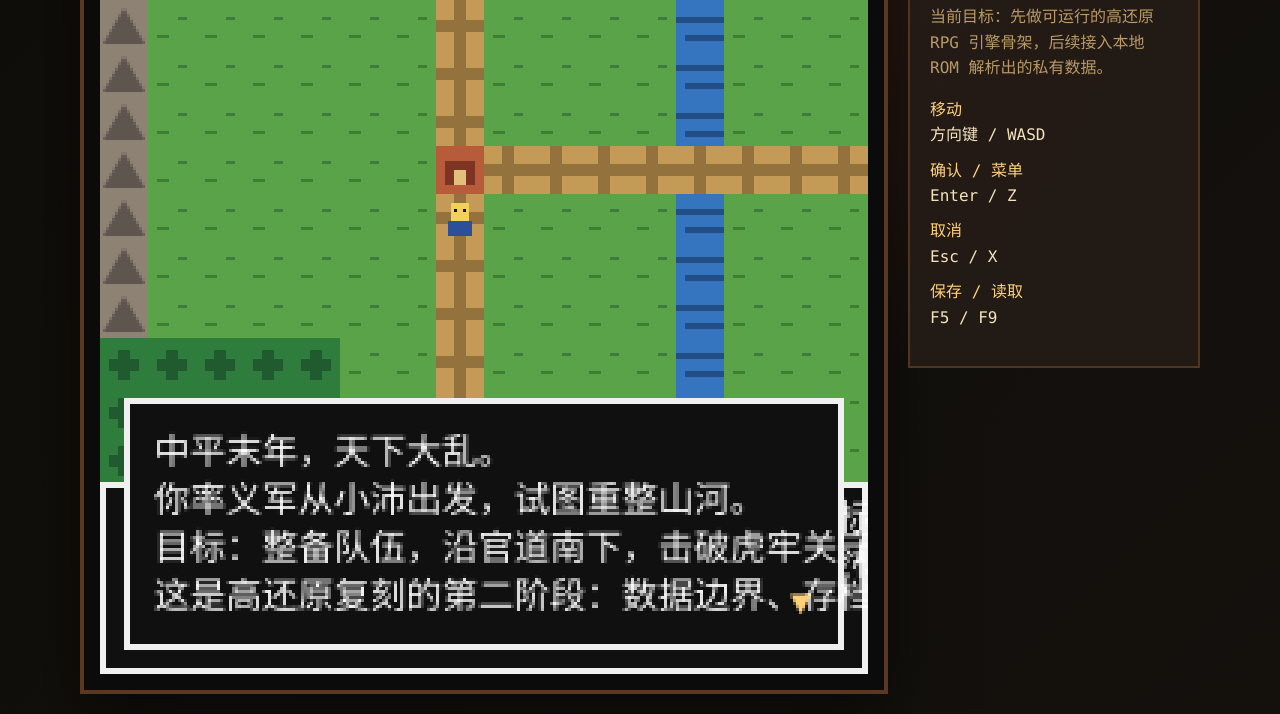
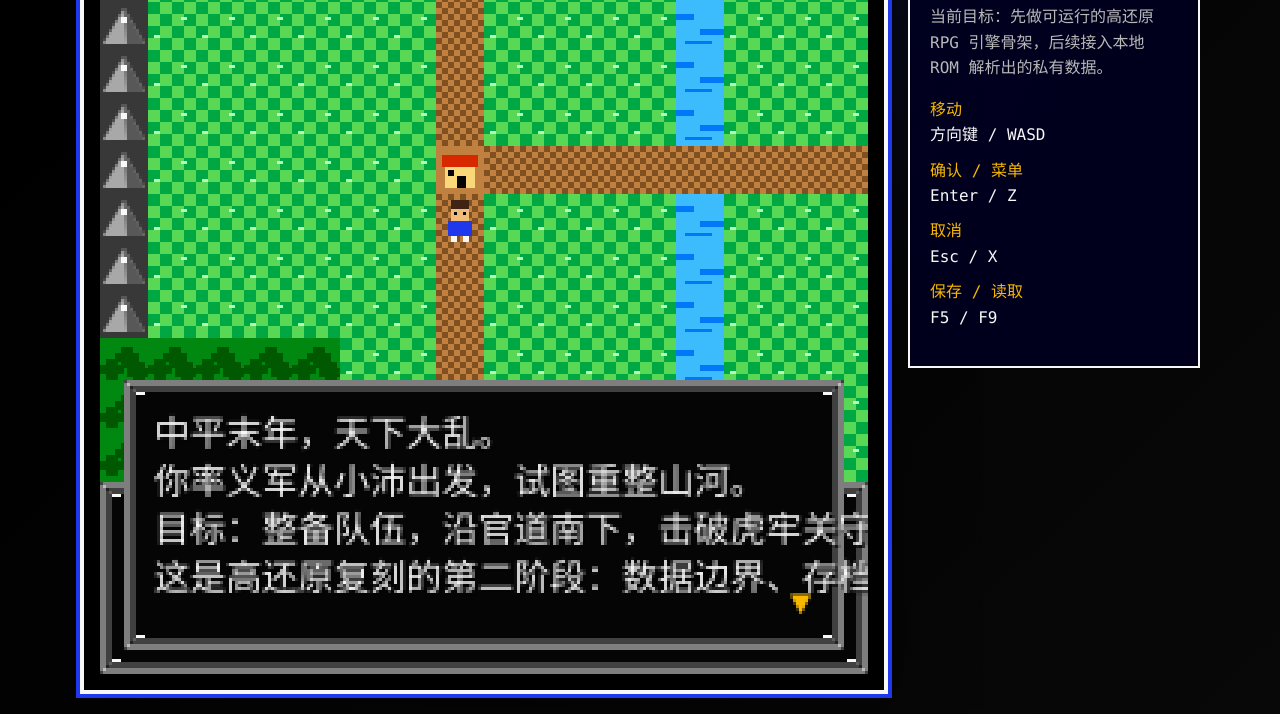
Before and after one commit to zhawei98213/destiny-of-an-emperor, a website with bundled scripts: page index.html in a window 1280 px wide. Shown: the part 86-800 px from the top of the page. Built offline with nearby package versions, Linux system fonts and the light colour scheme.

Commit message:
Pivot the prototype toward an FC RPG look
The user clarified that the current result does not meet the remake goal because it does not look like the original. This pivots the visible experience toward a more FC RPG / Destiny-of-an-Emperor-like slice with NES-style palette, black-and-white windows, patterned terrain, pixel sprites, and battle panels while keeping all visuals original/prototype and payload-free.\n\nConstraint: Do not use or commit ROM-extracted visual assets\nConstraint: Preserve existing gameplay behavior and tests\nRejected: Continue adding abstract systems before improving visual fidelity | user explicitly judged the current result as missing the target\nRejected: Claim these visuals are original-authentic | they are prototype/inspired until evidence-backed extraction exists\nConfidence: medium\nScope-risk: moderate\nDirective: Future work should prioritize visual/experience parity before more abstract pipeline expansion\nTested: npm run check\nTested: python3 -m py_compile tools/nes_rom_tool.py\nTested: npm run rom:inspect\nTested: npm run rom:town-probe\nTested: HTTP smoke via python3 urllib for index/main/styles\nTested: staged private-payload regex check\nNot-tested: Human visual comparison against original screenshots

```diff
--- a/src/main.js
+++ b/src/main.js
@@ -26,6 +26,29 @@ const VIEW_W = 16;
 const VIEW_H = 15;
 const FIELD_H = 176;
 const COMMANDS = ["攻击", "计策", "物品", "撤退"];
+const NES = Object.freeze({
+  black: "#050505",
+  white: "#f8f8f8",
+  gray: "#7c7c7c",
+  blue: "#2038ec",
+  navy: "#000060",
+  red: "#bc2c28",
+  gold: "#f8b800",
+  skin: "#f0bc78",
+  hair: "#3f2416",
+  grass1: "#58d854",
+  grass2: "#00a844",
+  forest1: "#008810",
+  forest2: "#005800",
+  road1: "#c08040",
+  road2: "#805020",
+  roof: "#d82800",
+  wall: "#f8d878",
+  mountain1: "#a8a8a8",
+  mountain2: "#585858",
+  water1: "#3cbcfc",
+  water2: "#0078f8",
+});
 const keyMap = new Map([
   ["ArrowUp", "up"], ["w", "up"], ["W", "up"],
   ["ArrowDown", "down"], ["s", "down"], ["S", "down"],
@@ -316,25 +339,53 @@ window.addEventListener("keydown", (event) => {
   draw();
 });
 
+function checker(px, py, color, step = 4) {
+  ctx.fillStyle = color;
+  for (let yy = 0; yy < TILE_SIZE; yy += step) {
+    for (let xx = (yy / step) % 2 ? step : 0; xx < TILE_SIZE; xx += step * 2) {
+      ctx.fillRect(px + xx, py + yy, step, step);
+    }
+  }
+}
+
 function drawTile(x, y, tile) {
-  const info = tileInfo[tile];
   const px = x * TILE_SIZE;
   const py = y * TILE_SIZE;
-  ctx.fillStyle = info.colors[0];
-  ctx.fillRect(px, py, TILE_SIZE, TILE_SIZE);
-  ctx.fillStyle = info.colors[1];
   if (tile === TILE.GRASS) {
-    ctx.fillRect(px + 3, py + 11, 4, 1); ctx.fillRect(px + 10, py + 5, 3, 1);
+    ctx.fillStyle = NES.grass1; ctx.fillRect(px, py, TILE_SIZE, TILE_SIZE);
+    checker(px, py, NES.grass2, 4);
+    ctx.fillStyle = "#b8f8b8"; ctx.fillRect(px + 2, py + 11, 2, 1); ctx.fillRect(px + 11, py + 5, 2, 1);
   } else if (tile === TILE.FOREST) {
-    ctx.fillRect(px + 6, py + 4, 4, 10); ctx.fillRect(px + 3, py + 7, 10, 4);
+    ctx.fillStyle = NES.forest1; ctx.fillRect(px, py, TILE_SIZE, TILE_SIZE);
+    ctx.fillStyle = NES.forest2;
+    for (const [tx, ty] of [[2, 7], [7, 3], [11, 8]]) {
+      ctx.fillRect(px + tx, py + ty, 4, 7);
+      ctx.fillRect(px + tx - 2, py + ty + 2, 8, 3);
+    }
   } else if (tile === TILE.MOUNTAIN) {
+    ctx.fillStyle = "#383838"; ctx.fillRect(px, py, TILE_SIZE, TILE_SIZE);
+    ctx.fillStyle = NES.mountain1;
     ctx.beginPath(); ctx.moveTo(px + 1, py + 14); ctx.lineTo(px + 8, py + 2); ctx.lineTo(px + 15, py + 14); ctx.fill();
+    ctx.fillStyle = NES.mountain2;
+    ctx.beginPath(); ctx.moveTo(px + 8, py + 2); ctx.lineTo(px + 15, py + 14); ctx.lineTo(px + 9, py + 14); ctx.fill();
+    ctx.fillStyle = NES.white; ctx.fillRect(px + 7, py + 5, 2, 2);
   } else if (tile === TILE.WATER) {
-    ctx.fillRect(px, py + 5, 16, 2); ctx.fillRect(px + 3, py + 11, 13, 2);
+    ctx.fillStyle = NES.water1; ctx.fillRect(px, py, TILE_SIZE, TILE_SIZE);
+    ctx.fillStyle = NES.water2;
+    ctx.fillRect(px, py + 4, 6, 2); ctx.fillRect(px + 8, py + 9, 8, 2); ctx.fillRect(px + 3, py + 13, 9, 1);
   } else if (tile === TILE.ROAD) {
-    ctx.fillRect(px, py + 6, 16, 4); ctx.fillRect(px + 6, py, 4, 16);
-  } else if (tile === TILE.TOWN || tile === TILE.FORT) {
-    ctx.fillRect(px + 3, py + 5, 10, 8); ctx.fillStyle = "#e1c07a"; ctx.fillRect(px + 6, py + 8, 4, 5);
+    ctx.fillStyle = NES.road1; ctx.fillRect(px, py, TILE_SIZE, TILE_SIZE);
+    checker(px, py, NES.road2, 2);
+  } else if (tile === TILE.TOWN) {
+    ctx.fillStyle = NES.road1; ctx.fillRect(px, py, TILE_SIZE, TILE_SIZE);
+    ctx.fillStyle = NES.roof; ctx.fillRect(px + 2, py + 3, 12, 4);
+    ctx.fillStyle = NES.wall; ctx.fillRect(px + 3, py + 7, 10, 7);
+    ctx.fillStyle = NES.black; ctx.fillRect(px + 7, py + 10, 3, 4); ctx.fillRect(px + 4, py + 8, 2, 2);
+  } else if (tile === TILE.FORT) {
+    ctx.fillStyle = NES.road2; ctx.fillRect(px, py, TILE_SIZE, TILE_SIZE);
+    ctx.fillStyle = "#b8b8b8"; ctx.fillRect(px + 2, py + 5, 12, 9);
+    ctx.fillStyle = NES.gray; ctx.fillRect(px + 2, py + 3, 3, 3); ctx.fillRect(px + 11, py + 3, 3, 3); ctx.fillRect(px + 7, py + 9, 3, 5);
+    ctx.fillStyle = NES.black; ctx.fillRect(px + 6, py + 6, 2, 2); ctx.fillRect(px + 10, py + 6, 2, 2);
   }
 }
 
@@ -356,67 +407,106 @@ function drawField() {
   }
   const sx = (state.player.x - cam.x) * TILE_SIZE;
   const sy = (state.player.y - cam.y) * TILE_SIZE;
-  ctx.fillStyle = "#f2d05a";
-  ctx.fillRect(sx + 5, sy + 3, 6, 6);
-  ctx.fillStyle = "#2c4f9c";
-  ctx.fillRect(sx + 4, sy + 9, 8, 5);
-  ctx.fillStyle = "#141414";
-  ctx.fillRect(sx + 6, sy + 5, 1, 1);
-  ctx.fillRect(sx + 9, sy + 5, 1, 1);
+  drawHeroSprite(sx, sy);
 }
 
-function drawPanel(x, y, w, h) {
-  ctx.fillStyle = "#101010";
-  ctx.fillRect(x, y, w, h);
-  ctx.strokeStyle = "#f0f0f0";
-  ctx.lineWidth = 2;
-  ctx.strokeRect(x + 1, y + 1, w - 2, h - 2);
+function drawHeroSprite(px, py) {
+  ctx.fillStyle = NES.hair; ctx.fillRect(px + 5, py + 2, 6, 3);
+  ctx.fillStyle = NES.skin; ctx.fillRect(px + 5, py + 5, 6, 4);
+  ctx.fillStyle = NES.blue; ctx.fillRect(px + 4, py + 9, 8, 5);
+  ctx.fillStyle = NES.white; ctx.fillRect(px + 5, py + 14, 2, 2); ctx.fillRect(px + 9, py + 14, 2, 2);
+  ctx.fillStyle = NES.black; ctx.fillRect(px + 6, py + 6, 1, 1); ctx.fillRect(px + 9, py + 6, 1, 1);
 }
 
-function text(str, x, y, color = "#ffffff") {
+function drawPanel(x, y, w, h, fill = NES.black) {
+  ctx.fillStyle = fill;
+  ctx.fillRect(x, y, w, h);
+  ctx.strokeStyle = NES.white;
+  ctx.lineWidth = 1;
+  ctx.strokeRect(x + 1, y + 1, w - 2, h - 2);
+  ctx.strokeStyle = NES.gray;
+  ctx.strokeRect(x + 3, y + 3, w - 6, h - 6);
+  ctx.fillStyle = NES.white;
+  ctx.fillRect(x + 4, y + 4, 3, 1); ctx.fillRect(x + w - 7, y + 4, 3, 1);
+  ctx.fillRect(x + 4, y + h - 5, 3, 1); ctx.fillRect(x + w - 7, y + h - 5, 3, 1);
+}
+
+function text(str, x, y, color = NES.white) {
+  ctx.font = "12px 'Courier New', monospace";
+  ctx.fillStyle = NES.black;
+  ctx.fillText(str, x + 1, y + 1);
   ctx.fillStyle = color;
-  ctx.font = "12px monospace";
   ctx.fillText(str, x, y);
+}
+
+function drawNamePlate(label, x, y, w = 68) {
+  drawPanel(x, y, w, 20, NES.navy);
+  text(label, x + 8, y + 14, NES.gold);
 }
 
 function drawHud() {
   drawPanel(0, FIELD_H, 256, 64);
   const lead = living(state.party)[0] ?? state.party[0];
-  const objective = state.flags.scoutRescued ? "目标:斥候已救回" : (state.flags.hulaoCleared ? "目标:救回应急斥候" : "目标:击破虎牢关");
-  text(`${currentMap(state).name}  ${lead.name} 兵:${lead.soldiers}/${lead.maxSoldiers}  ${objective}`, 8, FIELD_H + 16);
-  const romLine = romMetadata ? `ROM Mapper:${romMetadata.mapper} PRG:${Math.round(romMetadata.prgRomSize / 1024)}K CHR:${Math.round(romMetadata.chrRomSize / 1024)}K` : `金:${state.gold} 粮:${state.food}`;
-  text(`${romLine}  坐标:${state.player.x},${state.player.y}`, 8, FIELD_H + 31);
-  state.messages.slice(-2).forEach((line, i) => text(line, 8, FIELD_H + 46 + i * 12, "#ffd27a"));
+  const objective = state.flags.scoutRescued ? "斥候已救回" : (state.flags.hulaoCleared ? "救回应急斥候" : "击破虎牢关");
+  text(`${currentMap(state).name}`, 8, FIELD_H + 15, NES.gold);
+  text(`${lead.name} 兵 ${lead.soldiers}/${lead.maxSoldiers}`, 8, FIELD_H + 30);
+  text(`金 ${state.gold}  粮 ${state.food}  目标 ${objective}`, 8, FIELD_H + 45);
+  state.messages.slice(-1).forEach((line, i) => text(line, 8, FIELD_H + 59 + i * 12, NES.gold));
 }
 
 function drawDialogue() {
-  drawPanel(8, 148, 240, 84);
-  dialogue.slice(0, 4).forEach((line, index) => text(line, 18, 170 + index * 16));
-  text("▼", 230, 220, "#ffd27a");
+  drawPanel(8, 142, 240, 90);
+  dialogue.slice(0, 4).forEach((line, index) => text(line, 18, 164 + index * 16));
+  text("▼", 230, 220, NES.gold);
 }
 
 function drawMenu() {
-  drawPanel(160, 16, 84, 78);
+  drawPanel(154, 12, 90, 84, NES.navy);
   ["状态", "物品", "保存", "关闭"].forEach((item, index) => {
-    text(`${state.menuIndex === index ? "▶" : " "}${item}`, 174, 36 + index * 15, state.menuIndex === index ? "#ffd27a" : "#fff");
+    text(`${state.menuIndex === index ? "▶" : " "}${item}`, 168, 34 + index * 16, state.menuIndex === index ? NES.gold : NES.white);
   });
 }
 
+function drawBattleBackdrop() {
+  ctx.fillStyle = NES.black;
+  ctx.fillRect(0, 0, 256, 240);
+  ctx.fillStyle = "#101010";
+  for (let y = 0; y < 112; y += 8) {
+    for (let x = 0; x < 256; x += 8) {
+      if ((x + y) % 16 === 0) ctx.fillRect(x, y, 8, 8);
+    }
+  }
+  ctx.fillStyle = "#303030";
+  ctx.fillRect(0, 96, 256, 16);
+}
+
+function drawEnemySprite(x, y, scale = 1) {
+  ctx.fillStyle = NES.red; ctx.fillRect(x + 8 * scale, y + 4 * scale, 16 * scale, 12 * scale);
+  ctx.fillStyle = NES.skin; ctx.fillRect(x + 12 * scale, y, 8 * scale, 8 * scale);
+  ctx.fillStyle = NES.white; ctx.fillRect(x + 10 * scale, y + 16 * scale, 12 * scale, 12 * scale);
+  ctx.fillStyle = NES.black; ctx.fillRect(x + 14 * scale, y + 3 * scale, 2 * scale, 2 * scale);
+  ctx.fillStyle = NES.gold; ctx.fillRect(x + 4 * scale, y + 12 * scale, 4 * scale, 16 * scale);
+}
+
 function drawBattle() {
-  ctx.fillStyle = "#2a1d1d";
-  ctx.fillRect(0, 0, 256, 240);
+  drawBattleBackdrop();
   const battle = state.battle;
-  text(`遭遇 ${battle.groupName}  第${battle.round}合`, 10, 18, "#ffd27a");
+  drawNamePlate(battle.groupName, 8, 8, 112);
+  battle.enemies.slice(0, 3).forEach((unit, i) => {
+    if (unit.soldiers > 0) drawEnemySprite(40 + i * 58, 42, 1);
+  });
+  drawPanel(8, 120, 112, 112);
   state.party.forEach((unit, i) => {
-    text(`${unit.name.padEnd(4, "　")} ${String(unit.soldiers).padStart(4, " ")}/${unit.maxSoldiers}`, 10, 42 + i * 16, unit.soldiers > 0 ? "#fff" : "#777");
+    const color = unit.soldiers > 0 ? NES.white : NES.gray;
+    text(`${unit.name}`, 18, 140 + i * 24, color);
+    text(`兵 ${String(unit.soldiers).padStart(4, " ")}`, 18, 153 + i * 24, color);
   });
-  battle.enemies.forEach((unit, i) => {
-    text(`${unit.name} ${unit.soldiers}/${unit.maxSoldiers}`, 138, 42 + i * 16, unit.soldiers > 0 ? "#ffb0a0" : "#777");
-  });
-  drawPanel(8, 118, 82, 88);
-  COMMANDS.forEach((cmd, i) => text(`${battle.commandIndex === i ? "▶" : " "}${cmd}`, 22, 138 + i * 16, battle.commandIndex === i ? "#ffd27a" : "#fff"));
-  drawPanel(96, 118, 152, 112);
-  battle.log.slice(-5).forEach((line, i) => text(line, 106, 138 + i * 16));
+  drawPanel(126, 120, 58, 78, NES.navy);
+  COMMANDS.forEach((cmd, i) => text(`${battle.commandIndex === i ? "▶" : " "}${cmd}`, 136, 140 + i * 15, battle.commandIndex === i ? NES.gold : NES.white));
+  drawPanel(8, 198, 240, 34);
+  battle.log.slice(-2).forEach((line, i) => text(line, 18, 214 + i * 13));
+  drawPanel(184, 120, 64, 78);
+  battle.enemies.slice(0, 3).forEach((unit, i) => text(`${unit.name.slice(0, 3)} ${unit.soldiers}`, 192, 140 + i * 16, unit.soldiers > 0 ? NES.white : NES.gray));
 }
 
 function draw() {
--- a/src/styles.css
+++ b/src/styles.css
@@ -1,10 +1,10 @@
 :root {
   color-scheme: dark;
-  --bg: #14110d;
-  --panel: #241c16;
-  --ink: #f3e3bd;
-  --muted: #b99965;
-  --accent: #d84f2a;
+  --bg: #080808;
+  --panel: #101018;
+  --ink: #f8f8f8;
+  --muted: #b8b8b8;
+  --accent: #f8b800;
 }
 
 * { box-sizing: border-box; }
@@ -15,8 +15,8 @@ body {
   display: grid;
   place-items: center;
   background:
-    radial-gradient(circle at top, rgba(166, 67, 32, 0.26), transparent 32rem),
-    linear-gradient(135deg, #100e0b, var(--bg));
+    radial-gradient(circle at top, rgba(32, 56, 236, 0.22), transparent 30rem),
+    linear-gradient(135deg, #000, var(--bg));
   color: var(--ink);
   font-family: ui-monospace, SFMono-Regular, Menlo, Monaco, Consolas, "Liberation Mono", "Courier New", monospace;
 }
@@ -31,8 +31,9 @@ body {
 
 .screen-panel {
   padding: 1rem;
-  border: 4px solid #5b3822;
-  background: #0b0b0b;
+  border: 4px solid #f8f8f8;
+  outline: 4px solid #2038ec;
+  background: #000;
   box-shadow: 0 1rem 4rem rgba(0, 0, 0, 0.55);
 }
 
@@ -47,19 +48,19 @@ body {
 
 .guide {
   padding: 1.25rem;
-  border: 2px solid #51351f;
-  background: rgba(36, 28, 22, 0.92);
+  border: 2px solid #f8f8f8;
+  background: rgba(0, 0, 32, 0.92);
   line-height: 1.6;
 }
 
 .guide h1 {
   margin: 0 0 0.75rem;
-  color: #ffd27a;
+  color: var(--accent);
   font-size: 1.25rem;
 }
 
 .guide p { color: var(--muted); }
-.guide dt { color: #ffd27a; margin-top: 0.6rem; }
+.guide dt { color: var(--accent); margin-top: 0.6rem; }
 .guide dd { margin-left: 0; }
 
 @media (max-width: 980px) {
```
Also changed, not shown: docs/game-design.md (+6 -0 lines), docs/roadmap.md (+8 -0 lines), README.md.
